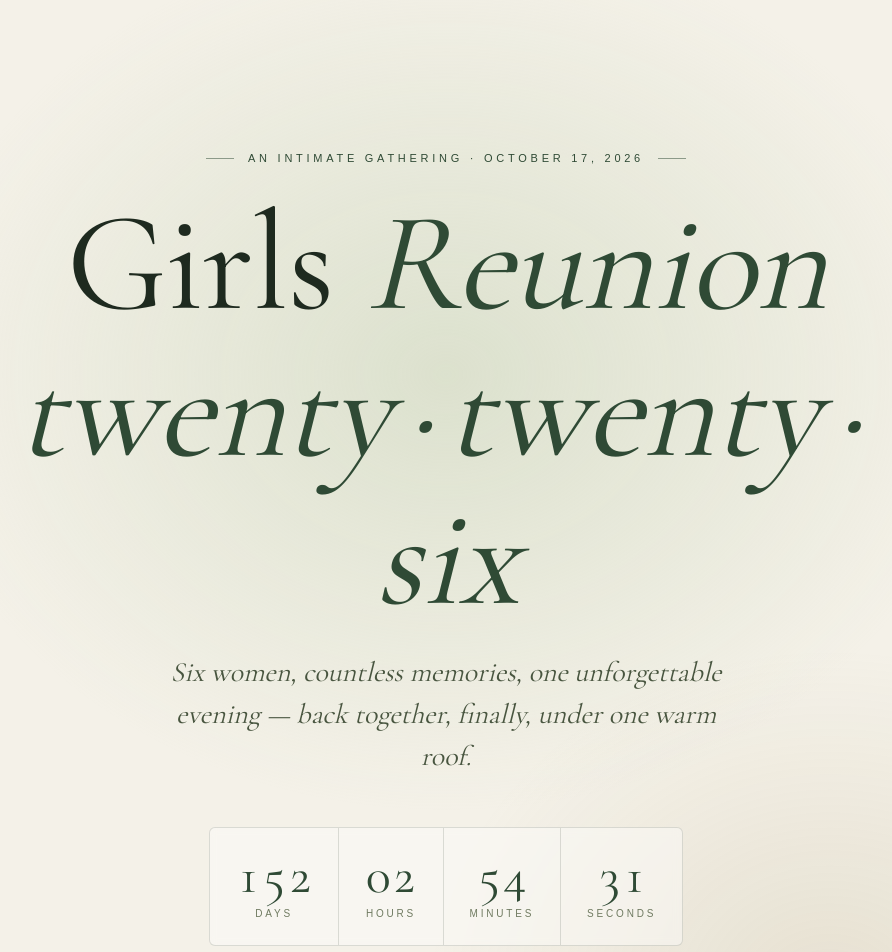
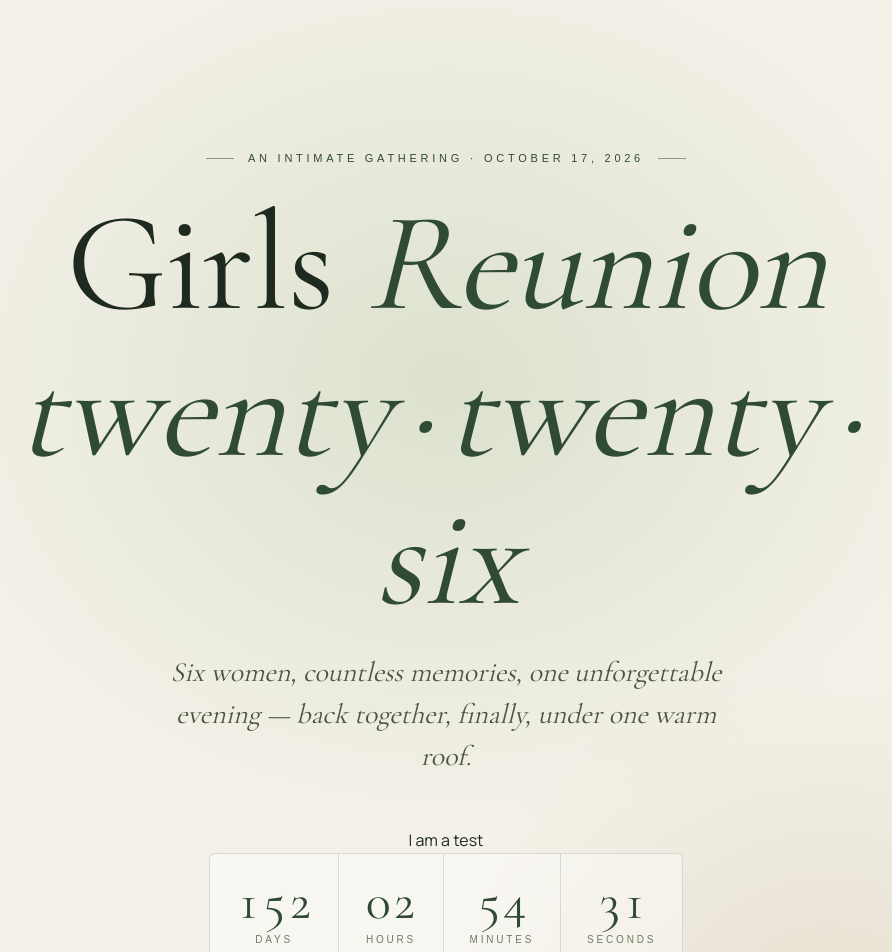
Before and after one commit to thnhlng/home-website, a Next.js app: page / in a window 1280 px wide. Shown: the top 952 px of the page, without its empty margins (194-1086 px from the left). Built offline with nearby package versions, Linux system fonts and the light colour scheme; a web font is replaced by a local one.

Commit message:
feat: test commit

```diff
--- a/src/components/sections/Hero/Hero.tsx
+++ b/src/components/sections/Hero/Hero.tsx
@@ -36,11 +36,11 @@ export function Hero({
       <div className={styles.heroContent}>
         <span className={styles.eyebrow}>{eyebrow}</span>
         <h1 className={styles.headline}>
-          {headlineLead}{" "}
-          <span className={styles.amp}>{headlineAccent}</span>{" "}
+          {headlineLead} <span className={styles.amp}>{headlineAccent}</span>{" "}
           <em className={styles.headlineSuffix}>{headlineSuffix}</em>
         </h1>
         <p className={styles.subtitle}>{subtitle}</p>
+        <p>I am a test</p>
 
         <Countdown targetDate={eventDate} />
 
```
